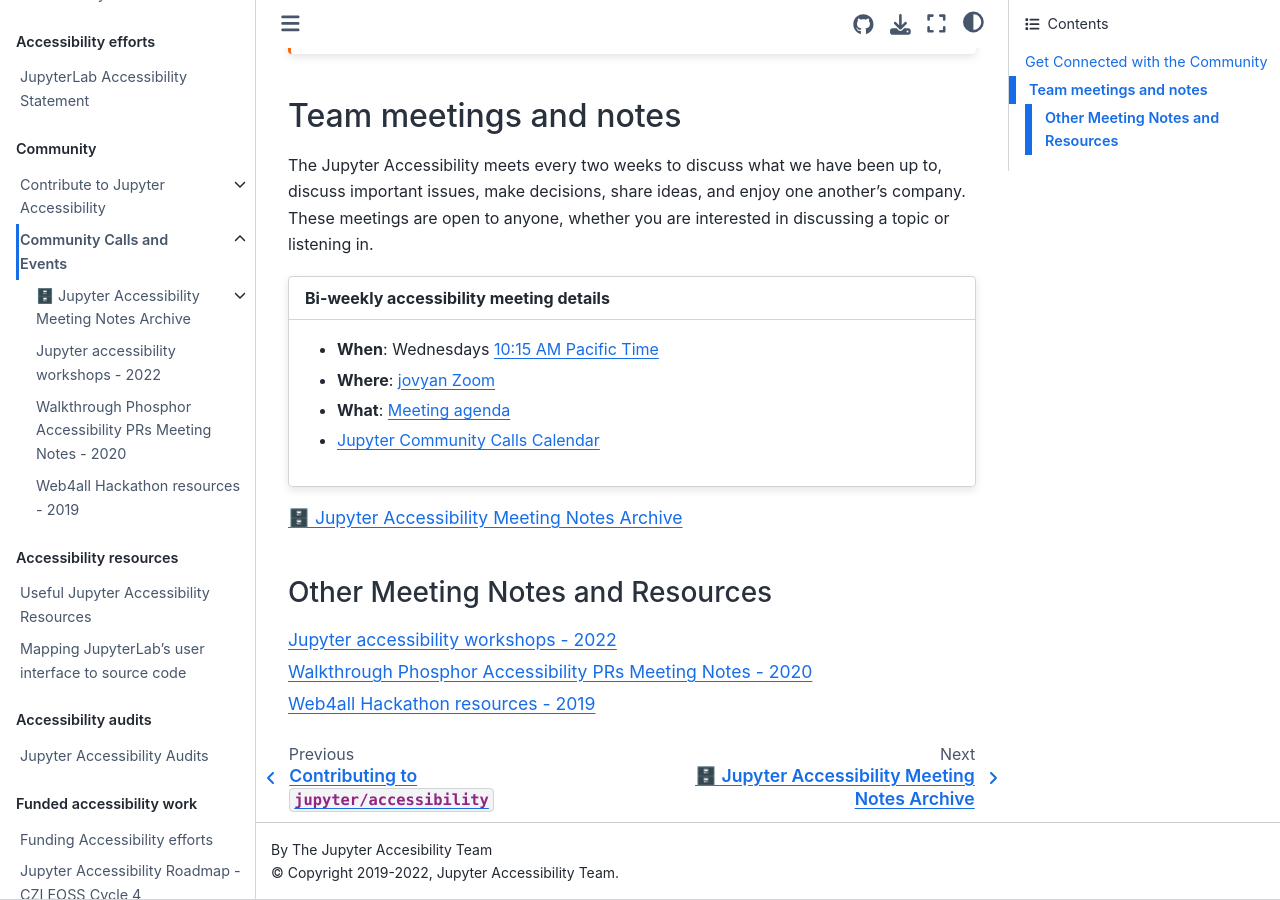
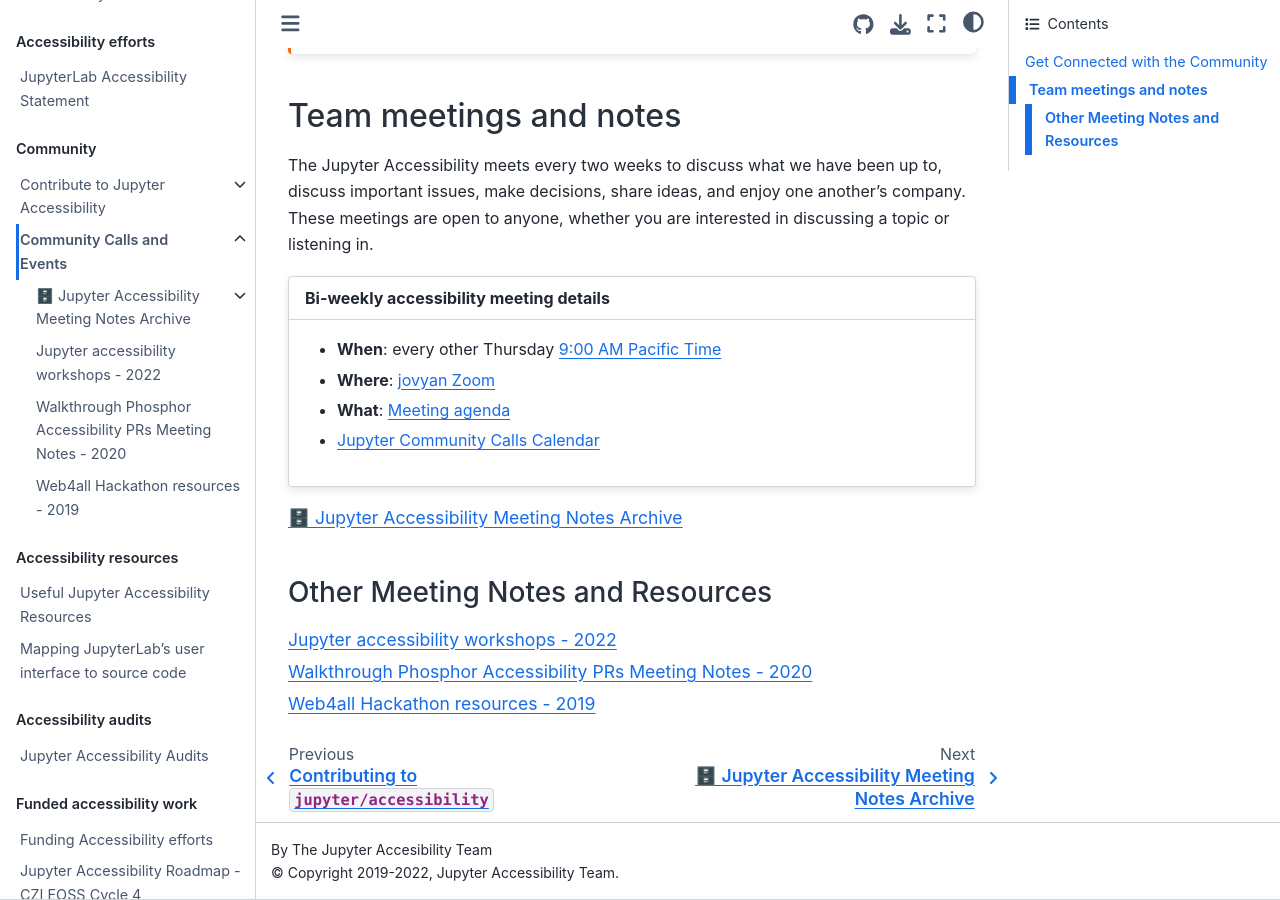
Before and after one commit to jupyter/accessibility, a Jupyter Book: the page built from docs/community/index.md, in a window 1280 px wide and 900 px high, scrolled down 811 px. Built offline with Jupyter Book 1.0.4 settings and Sphinx 7.4.7 and the Sphinx Book theme 1.1.4, drawn with Linux system fonts in a browser that asks for light colours.

Commit message:
Update docs to reflect new meeting time

````diff
--- a/docs/community/index.md
+++ b/docs/community/index.md
@@ -28,7 +28,7 @@
 ```{card}
 **Bi-weekly accessibility meeting details**
 ^^^
-* **When**: Wednesdays [10:15 AM Pacific Time](https://www.thetimezoneconverter.com/?t=9%3A00%20am&tz=San%20Francisco&)
+* **When**: every other Thursday [9:00 AM Pacific Time](https://www.thetimezoneconverter.com/?t=9%3A00%20am&tz=San%20Francisco&)
 * **Where**: [jovyan Zoom](https://zoom.us/my/jovyan?pwd=c0JZTHlNdS9Sek9vdzR3aTJ4SzFTQT09)
 * **What**: [Meeting agenda](https://hackmd.io/WnaWXboXSiGoqWvev_fAvA)
 * [Jupyter Community Calls Calendar](https://calendar.google.com/calendar/u/0/r?cid=dgpd36f43et9grabn6tdin6pmc@group.calendar.google.com&cid=m3hek69dag7381umt8kcjd75u4@group.calendar.google.com&cid=aqpkui5q7oi32pk9tcp53hnssc@group.calendar.google.com&cid=d1874ur6fdhuj0snjnilac2nlc@group.calendar.google.com&cid=piahinejjr6ssvi8ikmjjop6ro@group.calendar.google.com)
````
Also changed, not shown: README.md (+1 -1 lines).
